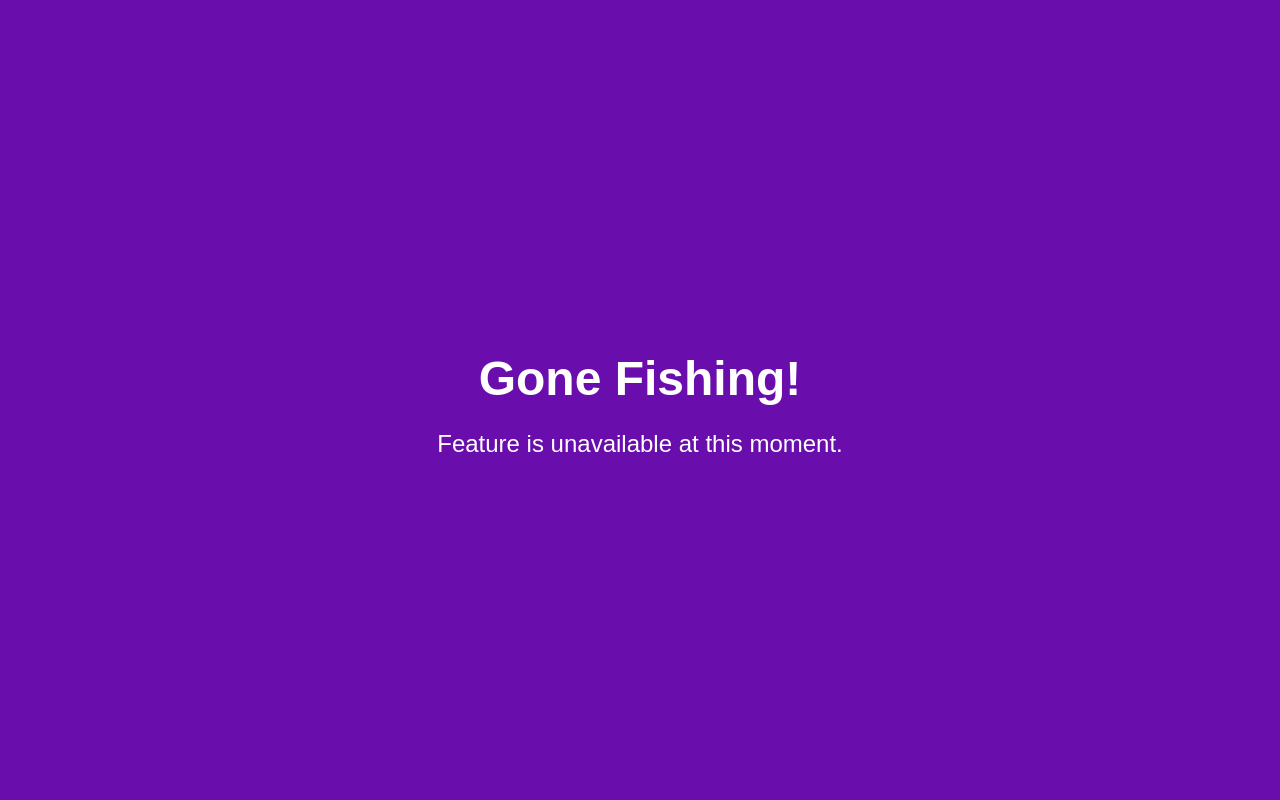
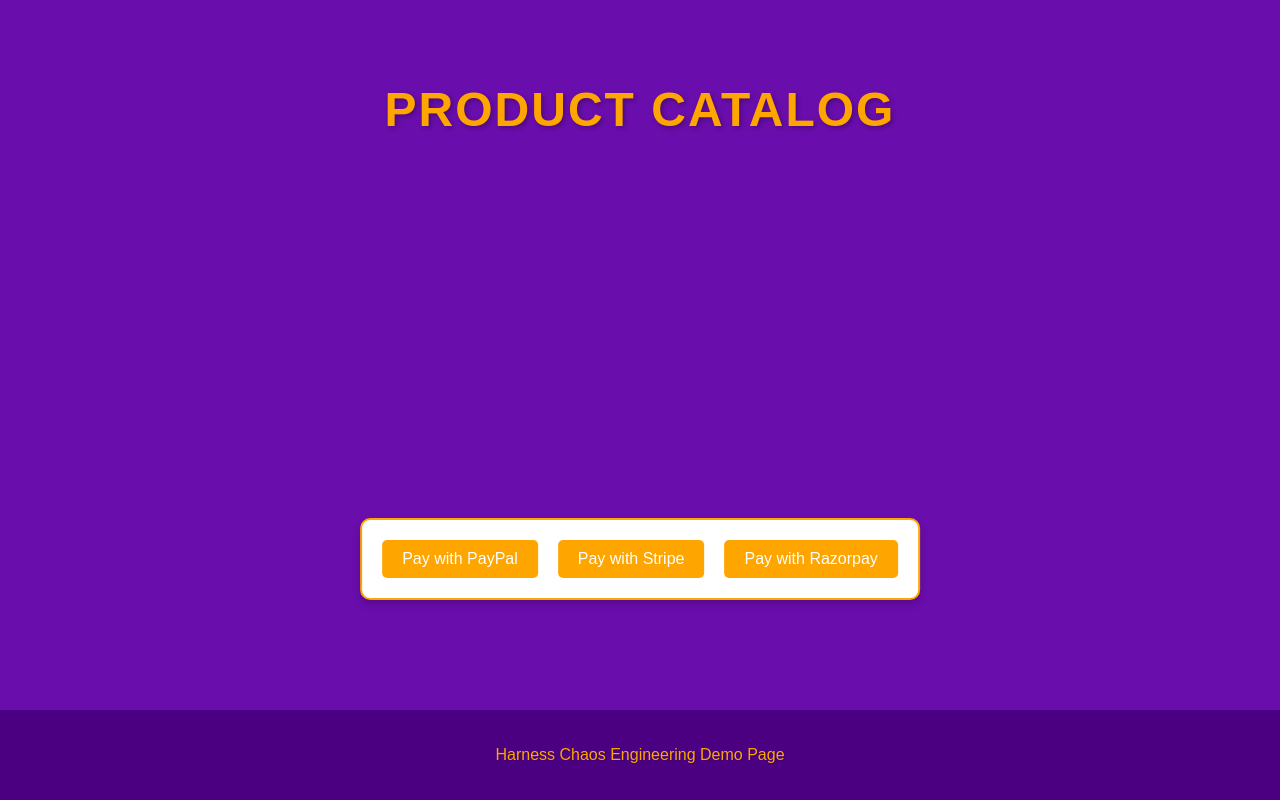
Before and after one commit to Samriddha11/FlaskStore-ChaosDemo, a Flask app: page /productdetails in a window 1280 px wide. Run offline with Flask 3, Linux system fonts and the light colour scheme; data that the repository does not hold is empty.

Commit message:
Update feature_unavailable.html

```diff
--- a/frontend/templates/feature_unavailable.html
+++ b/frontend/templates/feature_unavailable.html
@@ -3,43 +3,126 @@
 <head>
     <meta charset="UTF-8">
     <meta name="viewport" content="width=device-width, initial-scale=1.0">
-    <title>Feature Unavailable</title>
+    <title>Product Catalog</title>
     <style>
         body {
+            font-family: 'Arial', sans-serif;
             margin: 0;
             padding: 0;
+            background-color: #6a0dad; /* Purple background */
+            color: #ffa500; /* Orange text */
+            display: flex;
+            flex-direction: column;
+            min-height: 100vh;
+        }
+        .container {
+            width: 80%;
+            margin: 50px auto;
+            text-align: center;
+            flex-grow: 1;
+        }
+        h1 {
+            color: #ffa500; /* Orange text for title */
+            font-size: 3rem;
+            text-transform: uppercase;
+            letter-spacing: 2px;
+            margin-bottom: 30px;
+            text-shadow: 2px 2px 5px rgba(0, 0, 0, 0.3);
+        }
+        .product-grid {
+            display: grid;
+            grid-template-columns: repeat(auto-fit, minmax(250px, 1fr));
+            gap: 20px;
+            justify-items: center;
+        }
+        .product-card {
+            background-color: #fff; /* White background for cards */
+            padding: 20px;
+            border-radius: 10px;
+            box-shadow: 0 4px 10px rgba(0, 0, 0, 0.2);
+            transition: transform 0.3s, box-shadow 0.3s;
+            width: 100%;
+            max-width: 300px;
+        }
+        .product-card:hover {
+            transform: scale(1.05);
+            box-shadow: 0 6px 15px rgba(0, 0, 0, 0.3);
+        }
+        .product-card h3 {
+            margin: 0;
+            font-size: 1.5rem;
+            color: #6a0dad; /* Purple text for product names */
+        }
+        .product-card p {
+            font-size: 1rem;
+            color: #333; /* Darker text for descriptions */
+        }
+        .product-card p strong {
+            color: #ff4500; /* Stronger orange for price */
+        }
+        .payment-frame {
+            position: fixed;
+            bottom: 200px; /* Space from the bottom */
+            left: 50%;
+            transform: translateX(-50%);
+            background-color: #fff; /* White background for the frame */
+            padding: 20px;
+            border: 2px solid #ffa500; /* Orange border */
+            border-radius: 10px;
+            box-shadow: 0 4px 10px rgba(0, 0, 0, 0.2);
             display: flex;
             justify-content: center;
-            align-items: center;
-            height: 100vh;
-            background-color: #6a0dad; /* Purple background */
-            color: #ffffff; /* White text */
-            font-family: 'Arial', sans-serif;
+            gap: 20px;
+            z-index: 10;
+        }
+        .payment-button {
+            background-color: #ffa500; /* Orange background for buttons */
+            color: #fff;
+            border: none;
+            padding: 10px 20px;
+            font-size: 1rem;
+            border-radius: 5px;
+            cursor: pointer;
+            transition: background-color 0.3s;
+        }
+        .payment-button:hover {
+            background-color: #ff4500; /* Darker orange on hover */
+        }
+        footer {
+            padding: 20px;
+            background-color: #4b0082; /* Darker purple for footer */
+            color: #ffa500;
             text-align: center;
-        }
-        .container {
-            max-width: 600px;
-        }
-        h1 {
-            font-size: 3rem;
-            margin-bottom: 20px;
-        }
-        p {
-            font-size: 1.5rem;
-        }
-        .logo {
-            width: 150px;
-            height: auto;
-            margin-bottom: 20px;
+            font-size: 1rem;
+            text-shadow: 1px 1px 2px rgba(0, 0, 0, 0.2);
         }
     </style>
 </head>
 <body>
 
 <div class="container">
-    <h1>Gone Fishing!</h1>
-    <p>Feature is unavailable at this moment.</p>
+    <h1>Product Catalog</h1>
+    <div class="product-grid">
+        {% for product in products %}
+        <div class="product-card">
+            <h3>{{ product.name }}</h3>
+            <p>{{ product.description }}</p>
+            <p><strong>Price:</strong> ${{ product.price }}</p>
+        </div>
+        {% endfor %}
+    </div>
 </div>
+
+<!-- Payment Gateway Options at the bottom with a frame -->
+<div class="payment-frame">
+    <button class="payment-button" onclick="window.location.href='https://www.paypal.com'">Pay with PayPal</button>
+    <button class="payment-button" onclick="window.location.href='https://www.stripe.com'">Pay with Stripe</button>
+    <button class="payment-button" onclick="window.location.href='https://www.razorpay.com'">Pay with Razorpay</button>
+</div>
+
+<footer>
+    <p>Harness Chaos Engineering Demo Page</p>
+</footer>
 
 </body>
 </html>
```
